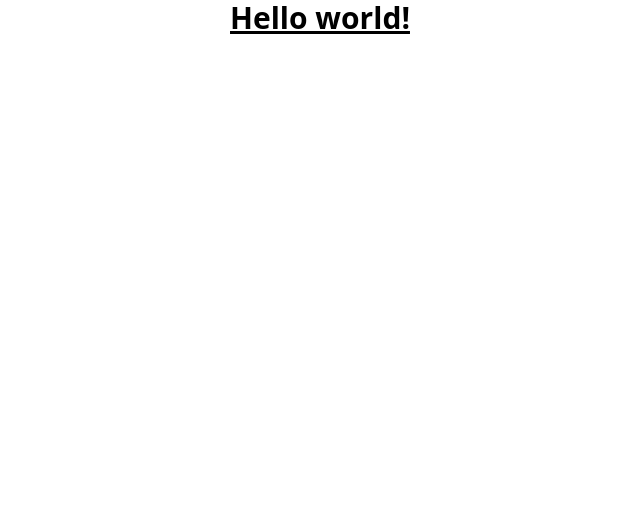
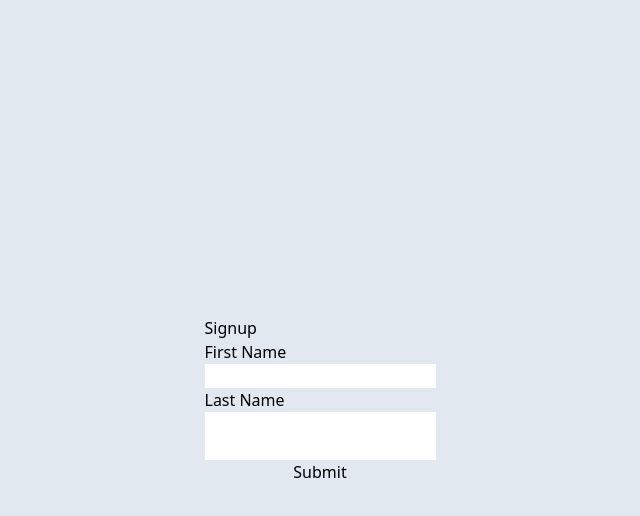
Before and after one commit to teduhadhi/006_react-list, a React (Create React App) app: page / in a window 1280 px wide. Shown: the top 516 px of the page, without its empty margins (320-960 px from the left). Built offline with nearby package versions, Linux system fonts and the light colour scheme.

Commit message:
try formik and yup

```diff
--- a/package.json
+++ b/package.json
@@ -10,11 +10,13 @@
     "@types/node": "^16.18.105",
     "@types/react": "^18.3.3",
     "@types/react-dom": "^18.3.0",
+    "formik": "^2.4.6",
     "react": "^18.3.1",
     "react-dom": "^18.3.1",
     "react-scripts": "5.0.1",
     "typescript": "^4.9.5",
-    "web-vitals": "^2.1.4"
+    "web-vitals": "^2.1.4",
+    "yup": "^1.4.0"
   },
   "scripts": {
     "start": "react-scripts start",
--- a/public/index.html
+++ b/public/index.html
@@ -24,7 +24,7 @@
       work correctly both with client-side routing and a non-root public URL.
       Learn how to configure a non-root public URL by running `npm run build`.
     -->
-    <title>React App</title>
+    <title>1st Checkpoint</title>
   </head>
   <body>
     <noscript>You need to enable JavaScript to run this app.</noscript>
--- a/src/App.tsx
+++ b/src/App.tsx
@@ -1,13 +1,15 @@
 import React from 'react';
 import logo from './logo.svg';
-import './App.css';
+// import './App.css';
+import MultiStepForm from './MultiStepForm';
+import {ValidationSchemaExample} from './Basic';
 
 function App() {
   return (
-    <div className="App">
-      <h1 className="text-3xl font-bold underline">
+    <div className="h-screen w-screen flex justify-center items-center bg-slate-200">
+      {/* <h1 className="text-3xl font-bold underline">
         Hello world!
-      </h1>
+      </h1> */}
       {/* <header className="App-header">
         <img src={logo} className="App-logo" alt="logo" />
         <p>
@@ -22,6 +24,8 @@ function App() {
           Learn React
         </a>
       </header> */}
+      <ValidationSchemaExample/>
+      {/* <MultiStepForm/> */}
     </div>
   );
 }
--- /dev/null
+++ b/src/Basic.tsx
@@ -0,0 +1,55 @@
+import React from 'react';
+import { Formik, Form, Field, ErrorMessage } from 'formik';
+import * as Yup from 'yup';
+
+const SignupSchema = Yup.object().shape({
+  firstName: Yup.string()
+    .min(2, 'Too Short!')
+    .max(50, 'Too Long!')
+    .required('Required'),
+  lastName: Yup.string()
+    .min(2, 'Too Short!')
+    .max(50, 'Too Long!')
+    .required('Required'),
+  email: Yup.string().email('Invalid email').required('Required'),
+});
+
+export const ValidationSchemaExample = () => (
+  <div>
+    <h1>Signup</h1>
+    <Formik
+      initialValues={{
+        firstName: '',
+        lastName: '',
+        email: '',
+      }}
+      validationSchema={SignupSchema}
+      onSubmit={values => {
+        // same shape as initial values
+        console.log(values);
+      }}
+    >
+      {({ errors, touched }) => (
+        <Form className="flex flex-col">
+          <label htmlFor="firstName">First Name</label>
+          <Field name="firstName" id="firstName" />
+          {/* {errors.firstName && touched.firstName ? (
+            <div>{errors.firstName}</div>
+          ) : null} */}
+          <ErrorMessage name="firstName" className='text-red-600'/>
+
+          <label htmlFor="lastName">Last Name</label>
+          <Field name="lastName" />
+          {errors.lastName && touched.lastName ? (
+            <div>{errors.lastName}</div>
+          ) : null}
+
+          {/* <label htmlFor="firstName">First Name</label> */}
+          <Field name="email" type="email" />
+          {errors.email && touched.email ? <div>{errors.email}</div> : null}
+          <button type="submit">Submit</button>
+        </Form>
+      )}
+    </Formik>
+  </div>
+);
--- /dev/null
+++ b/src/MultiStepForm.tsx
@@ -0,0 +1,67 @@
+import { Formik } from 'formik'
+import React from 'react'
+
+
+
+function MultiStepForm() {
+  return (
+    <div>
+    <h1>Anywhere in your app!</h1>
+    <Formik
+      initialValues={{ email: '', password: '' }}
+      validate={values => {
+        const errors: any = {};
+        if (!values.email) {
+          errors.email = 'Required';
+        } else if (
+          !/^[A-Z0-9._%+-]+@[A-Z0-9.-]+\.[A-Z]{2,}$/i.test(values.email)
+        ) {
+          errors.email = 'Invalid email address';
+        }
+        return errors;
+      }}
+      onSubmit={(values, { setSubmitting }) => {
+        setTimeout(() => {
+          alert(JSON.stringify(values, null, 2));
+          setSubmitting(false);
+        }, 400);
+      }}
+    >
+      {({
+        values,
+        errors,
+        touched,
+        handleChange,
+        handleBlur,
+        handleSubmit,
+        isSubmitting,
+        /* and other goodies */
+      }) => (
+        <form onSubmit={handleSubmit}>
+          <input
+            type="email"
+            name="email"
+            onChange={handleChange}
+            onBlur={handleBlur}
+            value={values.email}
+          />
+          {errors.email && touched.email && errors.email}
+          <input
+            type="password"
+            name="password"
+            onChange={handleChange}
+            onBlur={handleBlur}
+            value={values.password}
+          />
+          {errors.password && touched.password && errors.password}
+          <button type="submit" disabled={isSubmitting}>
+            Submit
+          </button>
+        </form>
+      )}
+    </Formik>
+  </div>
+  )
+}
+
+export default MultiStepForm
```
Also changed, not shown: src/components/AddressInformation.tsx (added), src/components/PersonalInformation.tsx (added), 1 other file (tests, documents, lock files or other folders).
